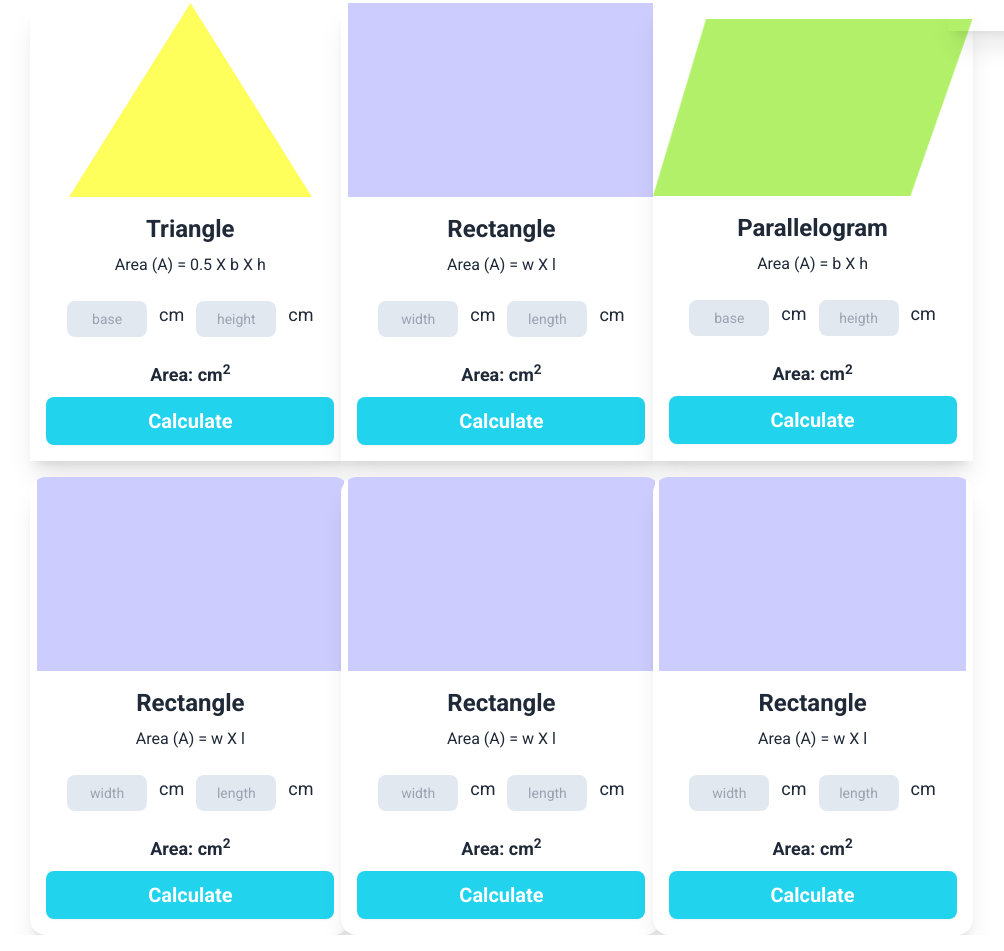
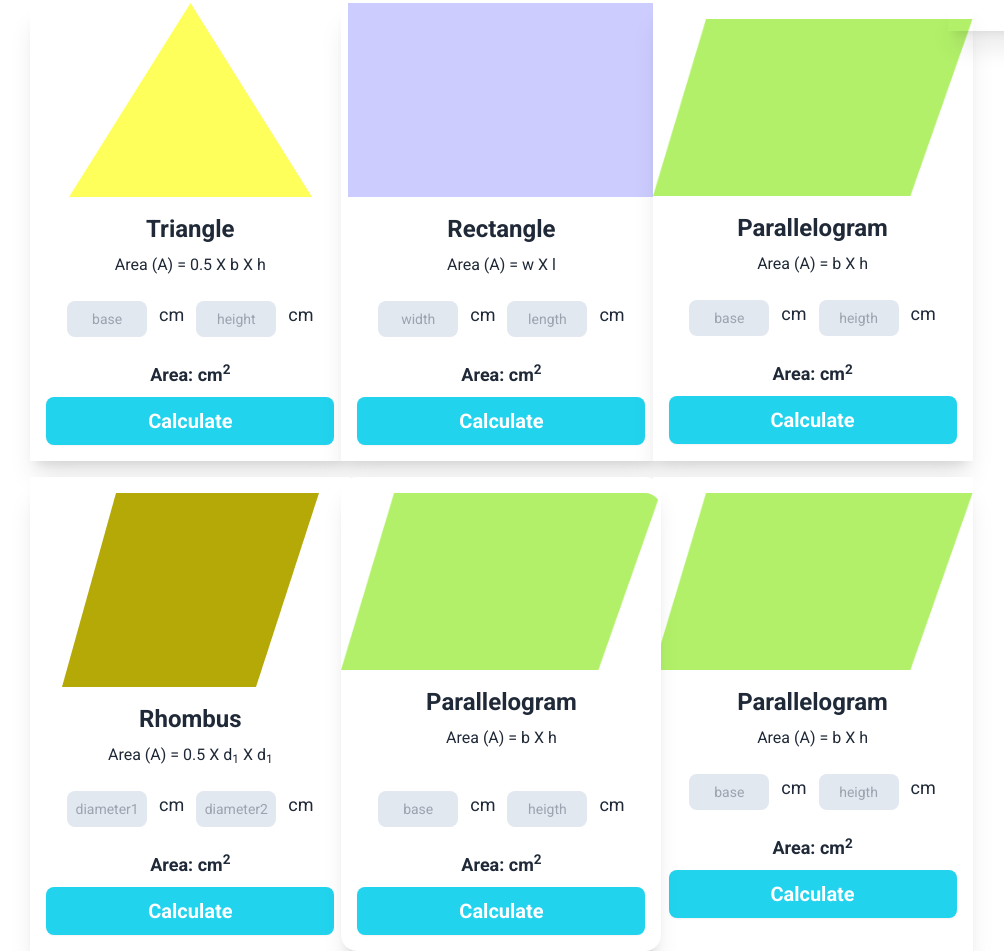
Before and after one commit to SabbirHossain-28/geometry-calculator-project, a plain HTML site: page index.html in a window 1280 px wide. Shown: the part 201-1152 px from the top of the page, without its empty margins (23-1027 px from the left). Drawn offline with nearby package versions, Linux system fonts and the light colour scheme.

Commit message:
create rhombus area calculation card with area calculation funcitionalities

```diff
--- a/index.html
+++ b/index.html
@@ -160,38 +160,38 @@
               </div>
             </div>
           </div>
-          <div class="card card-compact w-80 bg-base-100 shadow-xl">
-            <figure><img src="./images/rectangle.png" /></figure>
+          <div class="card4 card-compact w-80 bg-base-100 shadow-xl pt-4">
+            <figure class="flex justify-center"><img src="./images/rhombus.png" /></figure>
             <div class="card-body">
-              <h2 class="text-center text-2xl font-bold">Rectangle</h2>
+              <h2 class="text-center text-2xl font-bold">Rhombus</h2>
               <p class="text-center text-base font-normal mb-4">
-                Area (A) = w X l
+                Area (A) = 0.5 X d<sub>1</sub> X d<sub>1</sub>
               </p>
               <div class="flex justify-center mb-4">
                 <input
-                  id="input-field-width"
+                  id="input-field-diameter1"
                   class="bg-slate-200 p-2 w-20 rounded-lg text-center"
                   type="text"
-                  placeholder="width"
+                  placeholder="diameter1"
                 />
                 <span class="text-lg ml-3 mr-3">cm</span>
                 <input
-                  id="input-field-length"
+                  id="input-field-diameter2"
                   class="bg-slate-200 p-2 w-20 rounded-lg text-center"
                   type="text"
-                  placeholder="length"
+                  placeholder="diameter2"
                 />
                 <span class="text-lg ml-3">cm</span>
               </div>
               <div class="text-center">
                 <p class="text-lg font-bold">
-                  Area: <span id="area-of-rectangle"></span
+                  Area: <span id="area-of-rhombus"></span
                   ><span>cm<sup>2</sup></span>
                 </p>
               </div>
               <div class="card-actions justify-end">
                 <button
-                  id="calculate-btn2" onclick="inputValue2()"
+                  id="calculate-btn2" onclick="inputValue4()"
                   class="btn btn-primary w-full text-white text-xl font-bold bg-[#22d3ee] border-none"
                 >
                   Calculate
@@ -199,38 +199,38 @@
               </div>
             </div>
           </div>
-          <div class="card card-compact w-80 bg-base-100 shadow-xl">
-            <figure><img src="./images/rectangle.png" /></figure>
+          <div class="card card-compact w-80 bg-base-100 shadow-xl pt-4">
+            <figure class="flex justify-center"><img src="./images/parallelogram.png" /></figure>
             <div class="card-body">
-              <h2 class="text-center text-2xl font-bold">Rectangle</h2>
+              <h2 class="text-center text-2xl font-bold">Parallelogram</h2>
               <p class="text-center text-base font-normal mb-4">
-                Area (A) = w X l
+                Area (A) = b X h
               </p>
               <div class="flex justify-center mb-4">
                 <input
-                  id="input-field-width"
+                  id="input-field-parallelogram-base"
                   class="bg-slate-200 p-2 w-20 rounded-lg text-center"
                   type="text"
-                  placeholder="width"
+                  placeholder="base"
                 />
                 <span class="text-lg ml-3 mr-3">cm</span>
                 <input
-                  id="input-field-length"
+                  id="input-field-parallelogram-height"
                   class="bg-slate-200 p-2 w-20 rounded-lg text-center"
                   type="text"
-                  placeholder="length"
+                  placeholder="heigth"
                 />
                 <span class="text-lg ml-3">cm</span>
               </div>
               <div class="text-center">
                 <p class="text-lg font-bold">
-                  Area: <span id="area-of-rectangle"></span
+                  Area: <span id="area-of-parallelogram"></span
                   ><span>cm<sup>2</sup></span>
                 </p>
               </div>
               <div class="card-actions justify-end">
                 <button
-                  id="calculate-btn2" onclick="inputValue2()"
+                  id="calculate-btn2" onclick="inputValue3()"
                   class="btn btn-primary w-full text-white text-xl font-bold bg-[#22d3ee] border-none"
                 >
                   Calculate
@@ -238,38 +238,38 @@
               </div>
             </div>
           </div>
-          <div class="card card-compact w-80 bg-base-100 shadow-xl">
-            <figure><img src="./images/rectangle.png" /></figure>
+          <div class="card3 card-compact w-80 bg-base-100 shadow-xl pt-4">
+            <figure class="flex justify-center"><img src="./images/parallelogram.png" /></figure>
             <div class="card-body">
-              <h2 class="text-center text-2xl font-bold">Rectangle</h2>
+              <h2 class="text-center text-2xl font-bold">Parallelogram</h2>
               <p class="text-center text-base font-normal mb-4">
-                Area (A) = w X l
+                Area (A) = b X h
               </p>
               <div class="flex justify-center mb-4">
                 <input
-                  id="input-field-width"
+                  id="input-field-parallelogram-base"
                   class="bg-slate-200 p-2 w-20 rounded-lg text-center"
                   type="text"
-                  placeholder="width"
+                  placeholder="base"
                 />
                 <span class="text-lg ml-3 mr-3">cm</span>
                 <input
-                  id="input-field-length"
+                  id="input-field-parallelogram-height"
                   class="bg-slate-200 p-2 w-20 rounded-lg text-center"
                   type="text"
-                  placeholder="length"
+                  placeholder="heigth"
                 />
                 <span class="text-lg ml-3">cm</span>
               </div>
               <div class="text-center">
                 <p class="text-lg font-bold">
-                  Area: <span id="area-of-rectangle"></span
+                  Area: <span id="area-of-parallelogram"></span
                   ><span>cm<sup>2</sup></span>
                 </p>
               </div>
               <div class="card-actions justify-end">
                 <button
-                  id="calculate-btn2" onclick="inputValue2()"
+                  id="calculate-btn2" onclick="inputValue3()"
                   class="btn btn-primary w-full text-white text-xl font-bold bg-[#22d3ee] border-none"
                 >
                   Calculate
--- a/script.js
+++ b/script.js
@@ -28,3 +28,9 @@ function inputValue3(){
     const areaCalculated=getBaseInputValue*getHeightInputValue;
     const areaValue=calculatedArea('area-of-parallelogram',areaCalculated)
 }
+function inputValue4(){
+    const getBaseInputValue=takeInputByInputField('input-field-diameter1');
+    const getHeightInputValue=takeInputByInputField('input-field-diameter2');
+    const areaCalculated=0.5*getBaseInputValue*getHeightInputValue;
+    const areaValue=calculatedArea('area-of-rhombus',areaCalculated)
+}
```
